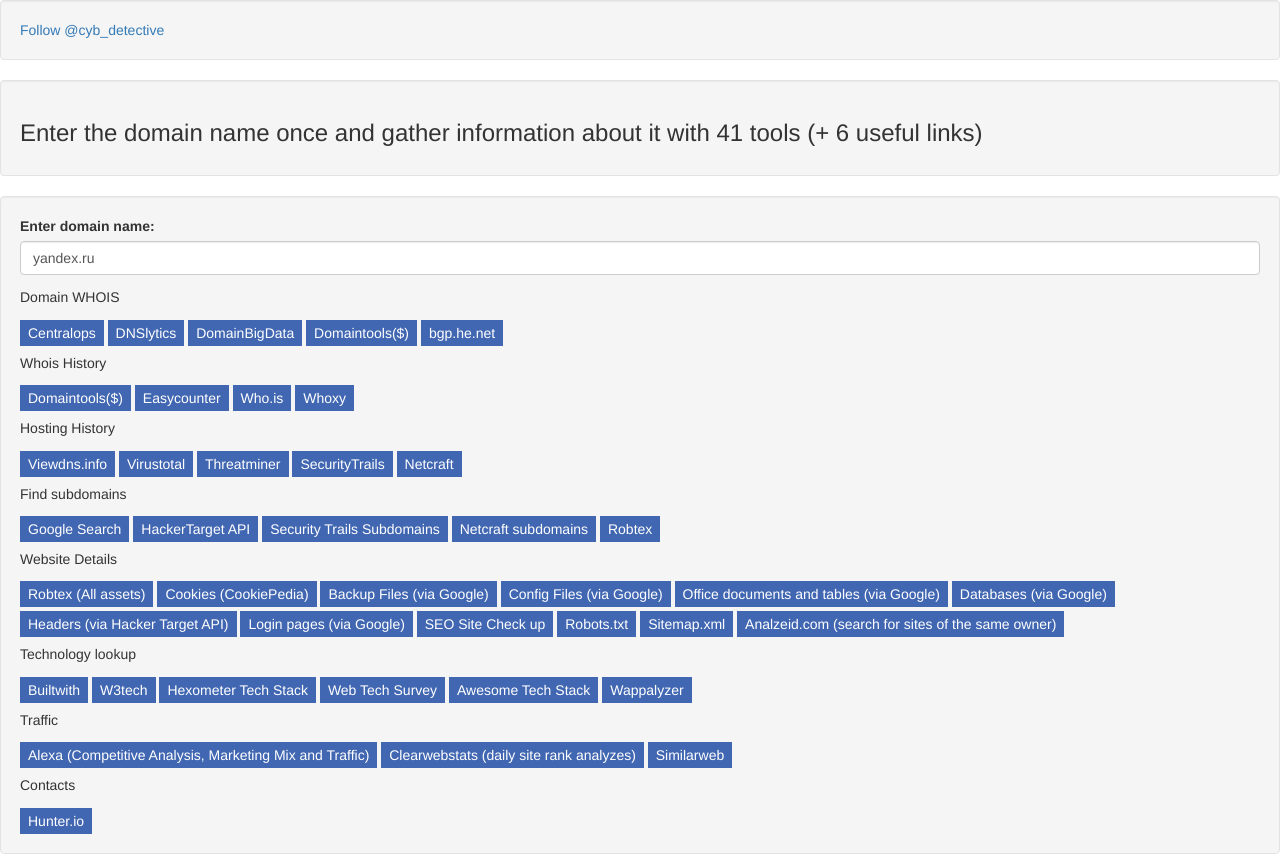
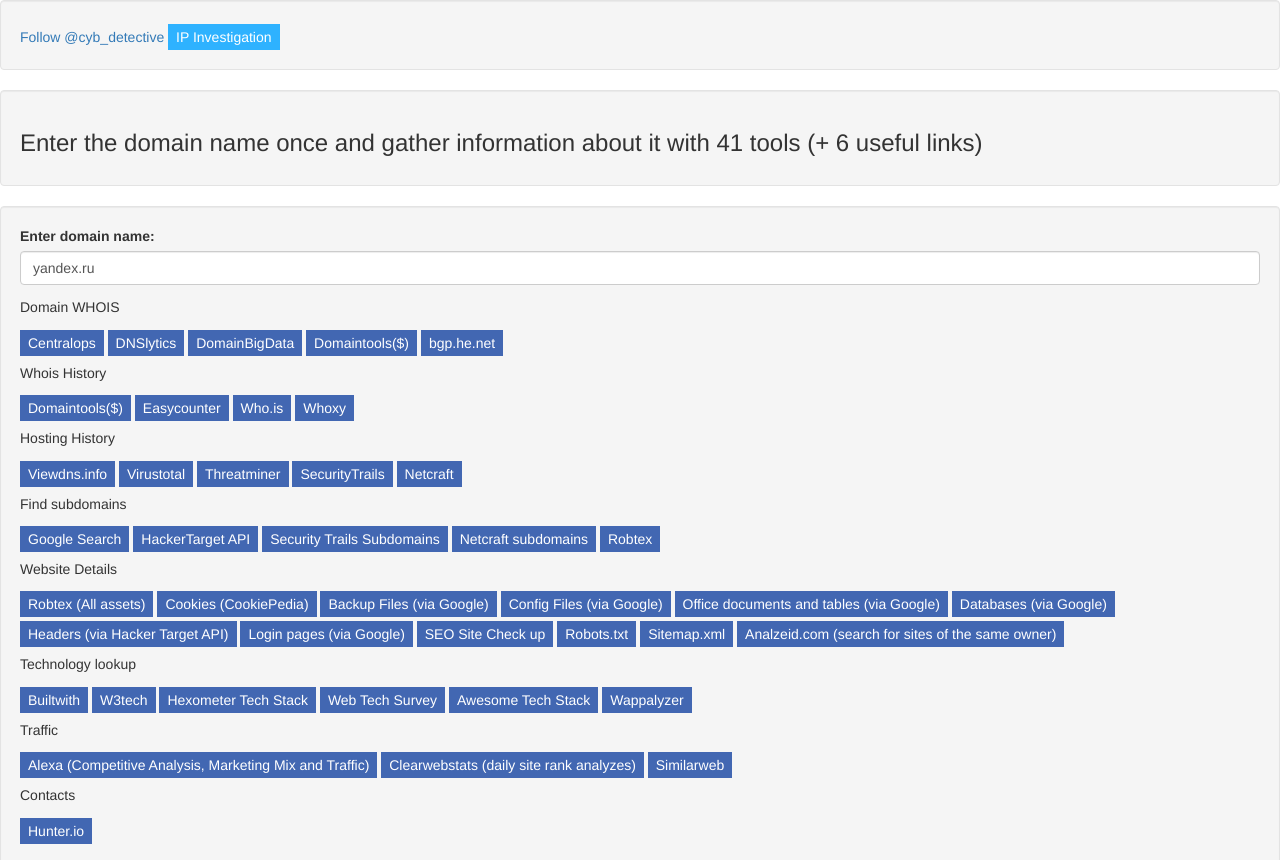
Before and after one commit to hakxcore/domain-investigation, a plain HTML site: page index.html in a window 1280 px wide. Shown: the top 860 px of the page. Drawn offline with nearby package versions, Linux system fonts and the light colour scheme.

Commit message:
adding ip investigation button on domain-investigation

```diff
--- a/index.html
+++ b/index.html
@@ -12,6 +12,7 @@
    <body>
        <div class="well">
           <a href="https://twitter.com/cyb_detective?ref_src=twsrc%5Etfw" class="twitter-follow-button" data-show-count="false">Follow @cyb_detective</a><script async src="https://platform.twitter.com/widgets.js"></script>
+          <button type="button"  onclick="buttonOpen('IpInvestigation')" style="background-color:#2eb2ff;color:white" class="btn-link">IP Investigation</button>
          </div>
       <div class="well">
          <h3>Enter the domain name once and gather information about it with 41 tools (+ 6 useful links)</h3>
--- a/script.js
+++ b/script.js
@@ -3,6 +3,7 @@ function buttonOpen(buttonValue) {
     domain = document.getElementById("searchquery").value;
     const links = [];
     ip=domain;
+    links["IpInvestigation"] = "https://hakxcore.github.io/domain-investigation/ip.html";
     links["Centralops"] = "https://centralops.net/co/DomainDossier.aspx?addr=" + domain + "&dom_whois=true&dom_dns=true&net_whois=true";
     links["Dnslytics"] = "https://dnslytics.com/domain/"+domain;
     links["Domainbigdata"] = "https://domainbigdata.com/"+domain;
```
